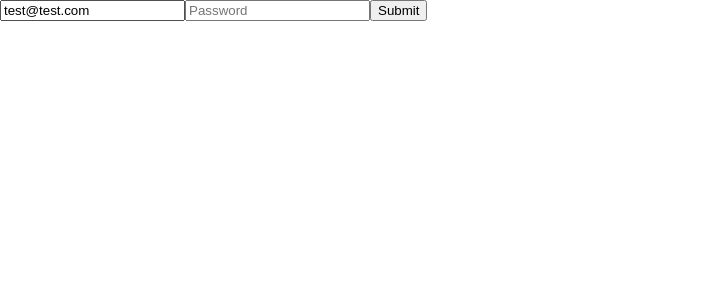
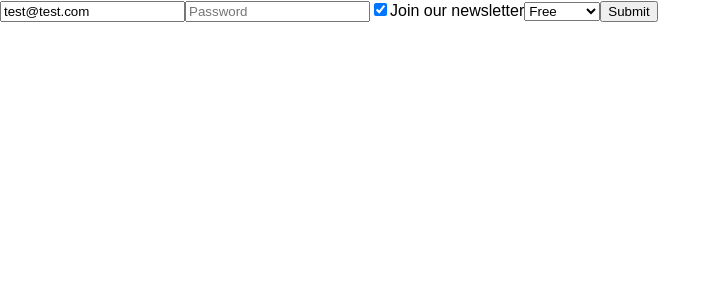
Before and after one commit to nfabacus/formik-practice, a React (Create React App) app: page / in a window 1280 px wide. Shown: the top 300 px of the page, without its empty margins (0-721 px from the left). Built offline with nearby package versions, Linux system fonts and the light colour scheme.

Commit message:
adds basic form and fields

```diff
--- a/src/App.js
+++ b/src/App.js
@@ -1,25 +1,43 @@
-import React, { Component } from 'react'
-import { withFormik } from 'formik'
+import React from 'react'
+import { withFormik, Form, Field } from 'formik'
 import Yup from 'yup'
 
 const App = ({  //props is passed here from mapPropsToValue
   values,
-  handleChange,
-  handleSubmit
+  // handleChange,
+  // handleSubmit
 })=>(
-  <form onSubmit={handleSubmit}>
-    <input type="email" name="email" placeholder="Email" value={values.email} onChange={handleChange}/>
-    <input type="password" name="password" placeholder="Password" value={values.password} onChange={handleChange}/>
+  // <form onSubmit={handleSubmit}>
+  //   <input type="email" name="email" placeholder="Email" value={values.email} onChange={handleChange}/>
+  //   <input type="password" name="password" placeholder="Password" value={values.password} onChange={handleChange}/>
+  //   <button>Submit</button>
+  // </form>
+  <Form>
+    <Field type="email" name="email" placeholder="Email" />
+    <Field type="password" name="password" placeholder="Password" />
+    <label>
+      <Field type="checkbox" name="newsletter" checked={values.newsletter} />
+      Join our newsletter
+    </label>
+    <Field component="select" name="plan">
+      <option value="free">Free</option>
+      <option value="premium">Premium</option>
+    </Field>
     <button>Submit</button>
-  </form>
+  </Form>
 )
 
 const FormikApp = withFormik({
-  mapPropsToValues({ email, password }) { //you can pass props from parent component
+  mapPropsToValues({ email, password, newsletter, plan }) { //you can pass props from parent component
     return {
       email: email || '',
-      password: password || ''
+      password: password || '',
+      newsletter: newsletter || true,
+      plan: plan || 'free'
     }
+  },
+  handleSubmit(values) {
+    console.log(values)
   }
 })(App)
 
```
